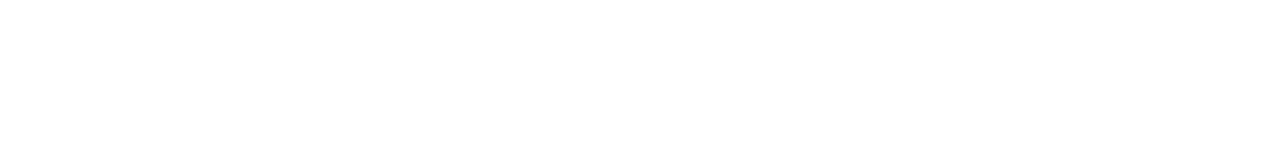
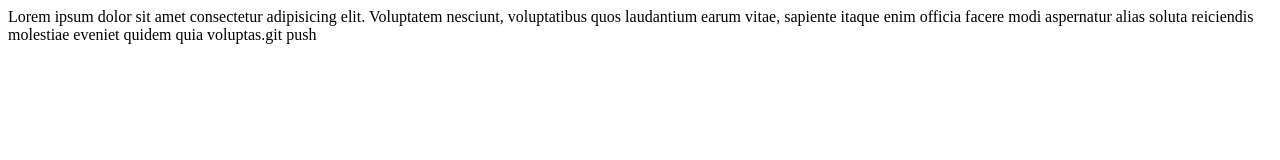
Before and after one commit to codingacademyng/Samplehtml, a plain HTML site: page index.html in a window 1280 px wide. Drawn offline with Linux system fonts and the light colour scheme.

Commit message:
Second COmmit

```diff
--- a/index.html
+++ b/index.html
@@ -5,6 +5,8 @@
     <title>Html Template</title>
 </head>
 <body>
-
+    <p>
+        Lorem ipsum dolor sit amet consectetur adipisicing elit. Voluptatem nesciunt, voluptatibus quos laudantium earum vitae, sapiente itaque enim officia facere modi aspernatur alias soluta reiciendis molestiae eveniet quidem quia voluptas.git push
+    </p>
 </body>
 </html>
```
